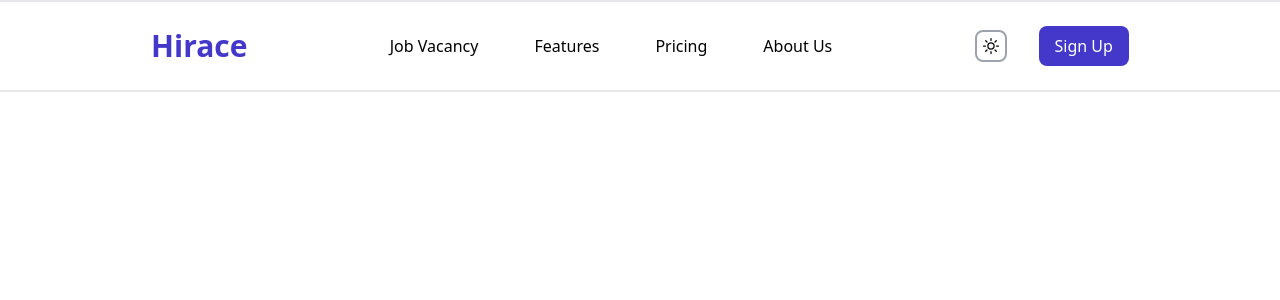
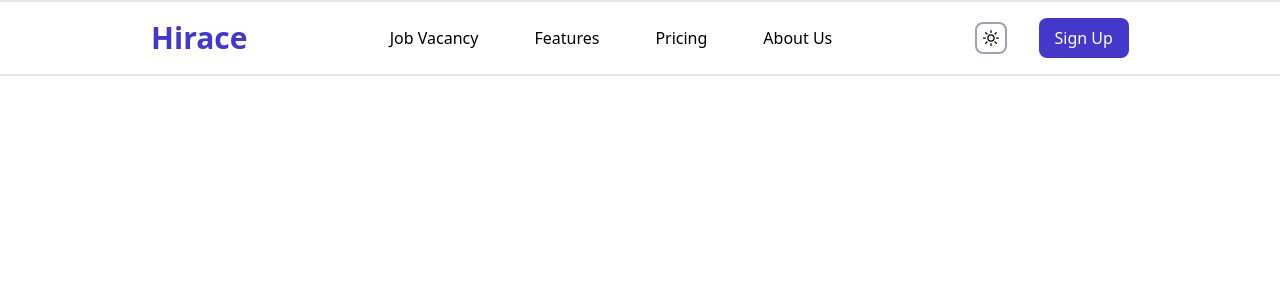
Before and after one commit to prakritip0/task-4, a React (Create React App) app: page / in a window 1280 px wide. Shown: the top 300 px of the page. Built offline with nearby package versions, Linux system fonts and the light colour scheme.

Commit message:
fixup! complete navbar

```diff
--- a/src/components/Header.tsx
+++ b/src/components/Header.tsx
@@ -2,7 +2,7 @@ import React from "react";
 
 const Header = () => {
   return (
-    <div className="border-y-2 flex items-center flex-wrap py-6 px-20 justify-around ">
+    <div className="border-y-2 flex items-center flex-wrap py-4 px-20 justify-around ">
         <div className="logo">
         <a href="#"><h1 className='text-indigo-700 text-3xl font-bold'>Hirace</h1></a>
         </div>
```
